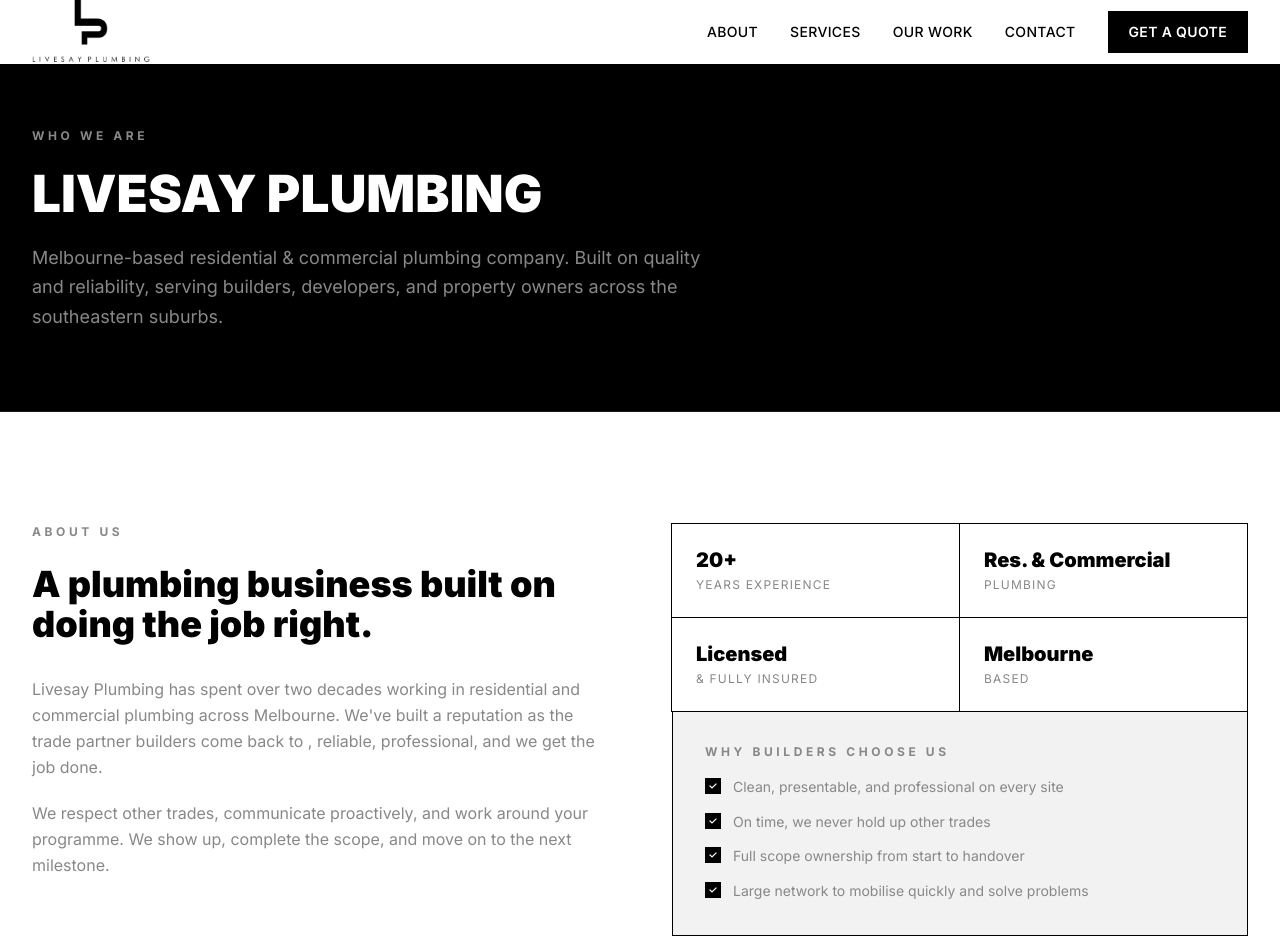
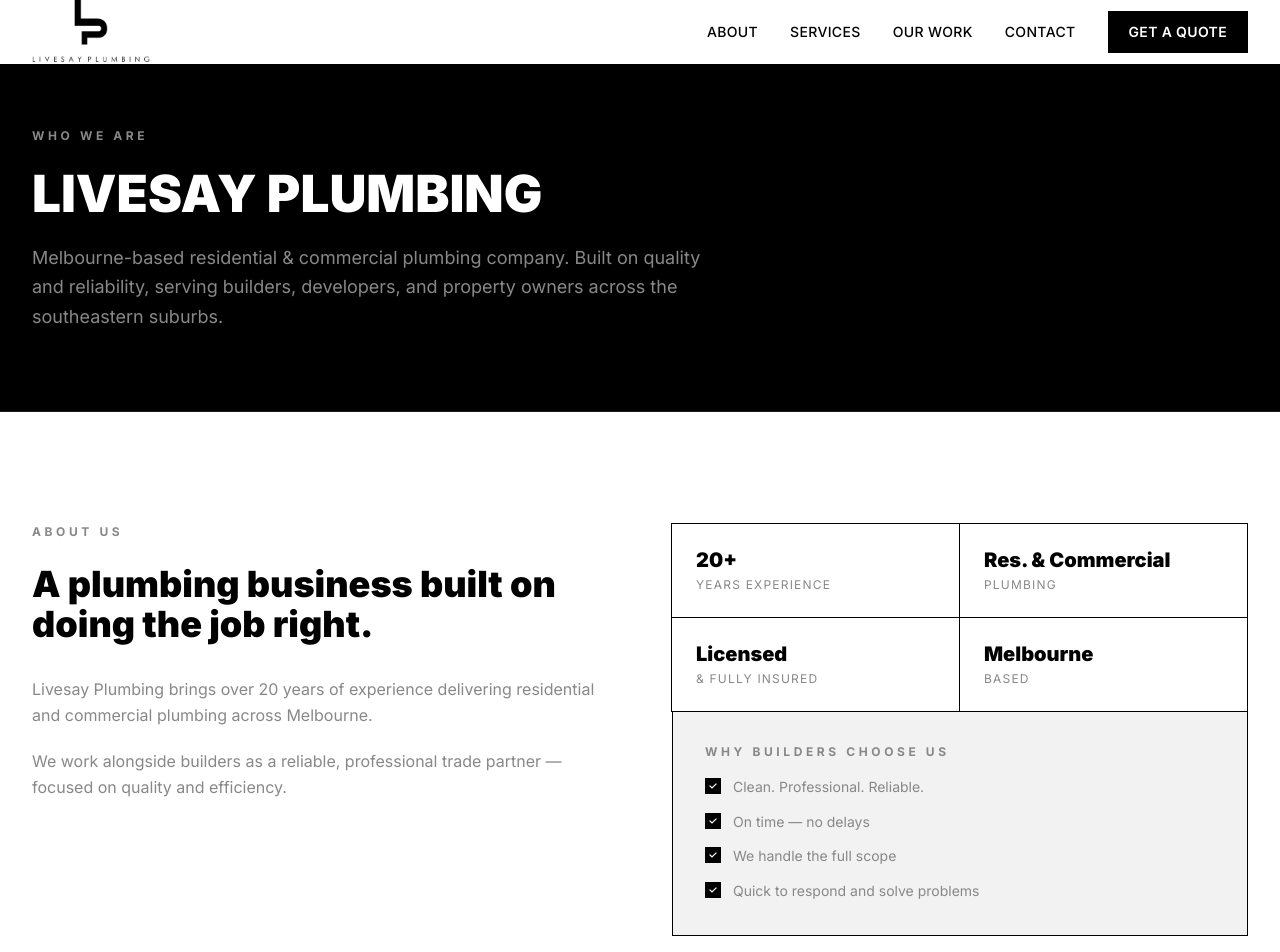
Before and after one commit to livesayplumbing/livesay-plumbing, a Next.js app: page /about in a window 1280 px wide. Shown: the top 952 px of the page. Built offline with nearby package versions, Linux system fonts and the light colour scheme.

Commit message:
Update copy across home and about pages

```diff
--- a/app/about/page.tsx
+++ b/app/about/page.tsx
@@ -15,7 +15,7 @@
 
 const licences = [
   { label: "Plumbing Licence", value: "Licence No. 52722", issuer: "BPC, Building & Plumbing Commission" },
-  { label: "Public Liability Insurance", value: "$20,000,000 Cover", issuer: "Policy No. [Placeholder]" },
+  { label: "Public Liability Insurance", value: "$20,000,000 Cover", issuer: "" },
   { label: "ABN", value: "53 855 113 375", issuer: "Australian Business Register" },
 ];
 
@@ -84,15 +84,12 @@
               </h2>
               <div className="flex flex-col gap-5 text-[#888888] leading-relaxed text-base">
                 <p>
-                  Livesay Plumbing has spent over two decades working in
-                  residential and commercial plumbing across Melbourne. We've
-                  built a reputation as the trade partner builders come back to
-                 , reliable, professional, and we get the job done.
+                  Livesay Plumbing brings over 20 years of experience delivering
+                  residential and commercial plumbing across Melbourne.
                 </p>
                 <p>
-                  We respect other trades, communicate proactively, and work
-                  around your programme. We show up, complete the scope, and
-                  move on to the next milestone.
+                  We work alongside builders as a reliable, professional trade
+                  partner — focused on quality and efficiency.
                 </p>
               </div>
             </div>
@@ -119,10 +116,10 @@
                 </p>
                 <ul className="flex flex-col gap-3">
                   {[
-                    "Clean, presentable, and professional on every site",
-                    "On time, we never hold up other trades",
-                    "Full scope ownership from start to handover",
-                    "Large network to mobilise quickly and solve problems",
+                    "Clean. Professional. Reliable.",
+                    "On time — no delays",
+                    "We handle the full scope",
+                    "Quick to respond and solve problems",
                   ].map((point) => (
                     <li key={point} className="flex items-start gap-3">
                       <div className="w-4 h-4 bg-black flex-shrink-0 mt-0.5 flex items-center justify-center">
--- a/app/page.tsx
+++ b/app/page.tsx
@@ -49,7 +49,7 @@
               {
                 step: "01",
                 title: "Enquiry",
-                desc: "Submit your project details via phone, email, or our quote form. We respond within 24 hours, usually faster.",
+                desc: "Submit your project details via phone, email, or our quote form. We respond within 1 business day.",
               },
               {
                 step: "02",
@@ -59,7 +59,7 @@
               {
                 step: "03",
                 title: "On Site",
-                desc: "We mobilise to your programme. Clean, professional, coordinated with your other trades. No surprises.",
+                desc: "We mobilise to your schedule. Clean, professional, coordinated with your other trades. No surprises.",
               },
               {
                 step: "04",
--- a/components/ValueProps.tsx
+++ b/components/ValueProps.tsx
@@ -10,7 +10,7 @@
         <path d="M8 14l4 4 8-8" stroke="currentColor" strokeWidth="1.5" strokeLinecap="square" />
       </svg>
     ),
-    title: "Clean & Professional On Site",
+    title: "Mobilise to Your Schedule",
   },
   {
     icon: (
@@ -19,7 +19,7 @@
         <path d="M14 8v6l4 2" stroke="currentColor" strokeWidth="1.5" strokeLinecap="square" />
       </svg>
     ),
-    title: "On Time. On Programme.",
+    title: "Complete, Compliant & Ready for Handover",
   },
   {
     icon: (
@@ -27,7 +27,7 @@
         <path d="M4 14h6l3 8 5-18 3 10h7" stroke="currentColor" strokeWidth="1.5" strokeLinecap="square" strokeLinejoin="miter" />
       </svg>
     ),
-    title: "We See It Through",
+    title: "We Respond Within 1 Business Day",
   },
 ];
 
@@ -41,7 +41,7 @@
             Why Builders Choose Us
           </p>
           <h2 className="text-4xl lg:text-5xl font-black text-black leading-tight max-w-2xl">
-            The trade partner your programme depends on.
+            The trade partner you can depend on.
           </h2>
         </div>
 
```
